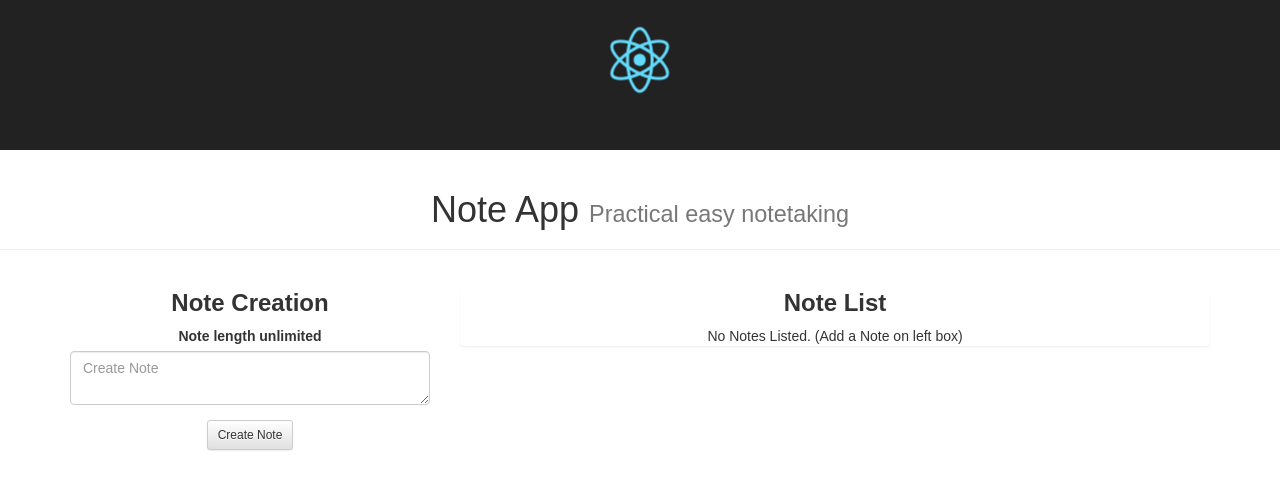
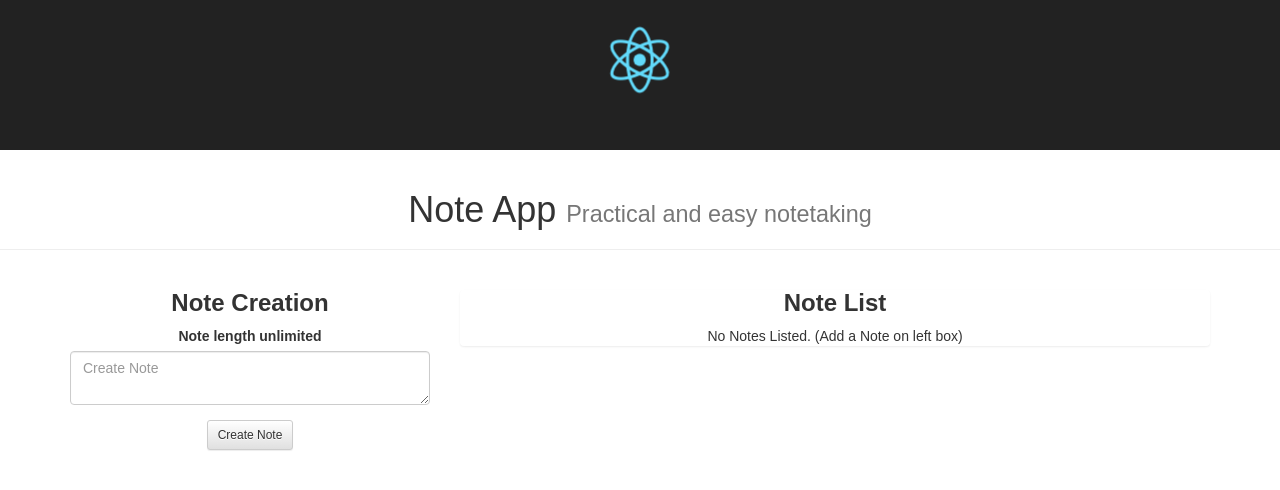
Before and after one commit to legarbo/Notes-react-bootstrap, a React (Create React App) app: page / in a window 1280 px wide. Shown: the top 490 px of the page. Built offline with nearby package versions, Linux system fonts and the light colour scheme.

Commit message:
improve page subheading

```diff
--- a/src/App.js
+++ b/src/App.js
@@ -74,7 +74,7 @@ class App extends Component {
         <div className="App-header">
           <img src={logo} className="App-logo" alt="logo" />
         </div>
-    <PageHeader>Note App <small>Practical easy notetaking</small></PageHeader>
+    <PageHeader>Note App <small>Practical and easy notetaking</small></PageHeader>
     <Grid>
         <Row className="show-grid">
           <Col xs={6} md={4}>
```
